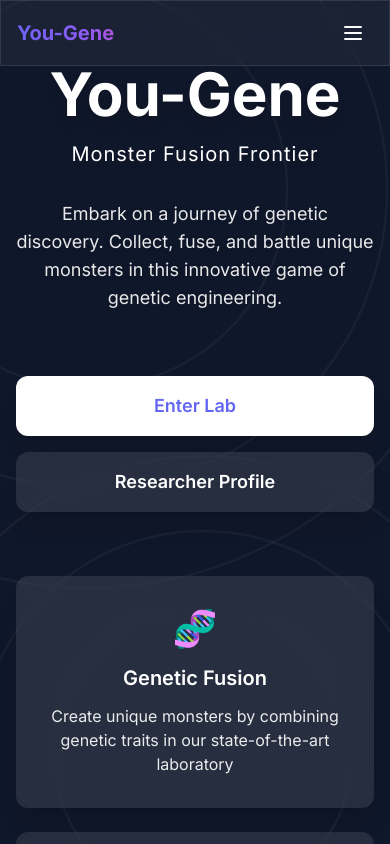
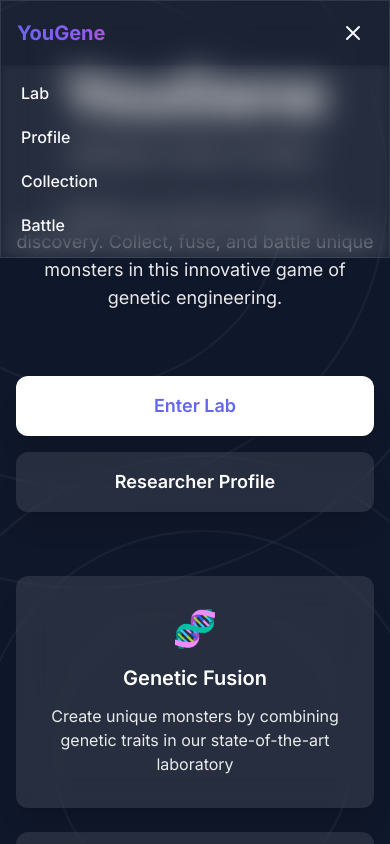
Before and after one commit to frifster/yougene, a React (Vite) app in the folder frontend/: page / in a window 390 px wide. Both pictures are taken after a click on the button "Open main menu". Shown: the top 844 px of the page. Built offline with nearby package versions, Linux system fonts and the light colour scheme.

Commit message:
Refactor Navigation and LandingPage components for consistency and mobile responsiveness. Updated branding from "You-Gene" to "YouGene" and added mobile menu toggle functionality.

```diff
--- a/frontend/src/components/Navigation.tsx
+++ b/frontend/src/components/Navigation.tsx
@@ -1,11 +1,16 @@
-import React from 'react';
+import React, { useState } from 'react';
 import { Link, useLocation } from 'react-router-dom';
 
 const Navigation: React.FC = () => {
   const location = useLocation();
+  const [isMobileMenuOpen, setIsMobileMenuOpen] = useState(false);
 
   const isActive = (path: string) => {
     return location.pathname === path;
+  };
+
+  const toggleMobileMenu = () => {
+    setIsMobileMenuOpen(!isMobileMenuOpen);
   };
 
   return (
@@ -13,8 +18,8 @@ const Navigation: React.FC = () => {
       <div className="max-w-7xl mx-auto px-4 sm:px-6 lg:px-8">
         <div className="flex items-center justify-between h-16">
           {/* Logo */}
-          <Link to="/" className="flex items-center">
-            <span className="text-xl font-bold gradient-text">You-Gene</span>
+          <Link to="/" className="flex items-center select-none">
+            <span className="text-xl font-bold gradient-text">YouGene</span>
           </Link>
 
           {/* Navigation Links */}
@@ -22,7 +27,7 @@ const Navigation: React.FC = () => {
             <div className="flex items-center space-x-4">
               <Link
                 to="/hub"
-                className={`px-3 py-2 rounded-lg text-sm font-medium transition-colors duration-200 ${
+                className={`px-3 py-2 rounded-lg text-sm font-medium transition-colors duration-200 select-none ${
                   isActive('/hub')
                     ? 'bg-primary/20 text-primary'
                     : 'text-text/80 hover:text-text hover:bg-white/5'
@@ -32,7 +37,7 @@ const Navigation: React.FC = () => {
               </Link>
               <Link
                 to="/profile"
-                className={`px-3 py-2 rounded-lg text-sm font-medium transition-colors duration-200 ${
+                className={`px-3 py-2 rounded-lg text-sm font-medium transition-colors duration-200 select-none ${
                   isActive('/profile')
                     ? 'bg-primary/20 text-primary'
                     : 'text-text/80 hover:text-text hover:bg-white/5'
@@ -42,7 +47,7 @@ const Navigation: React.FC = () => {
               </Link>
               <Link
                 to="/collection"
-                className={`px-3 py-2 rounded-lg text-sm font-medium transition-colors duration-200 ${
+                className={`px-3 py-2 rounded-lg text-sm font-medium transition-colors duration-200 select-none ${
                   isActive('/collection')
                     ? 'bg-primary/20 text-primary'
                     : 'text-text/80 hover:text-text hover:bg-white/5'
@@ -52,7 +57,7 @@ const Navigation: React.FC = () => {
               </Link>
               <Link
                 to="/battle"
-                className={`px-3 py-2 rounded-lg text-sm font-medium transition-colors duration-200 ${
+                className={`px-3 py-2 rounded-lg text-sm font-medium transition-colors duration-200 select-none ${
                   isActive('/battle')
                     ? 'bg-primary/20 text-primary'
                     : 'text-text/80 hover:text-text hover:bg-white/5'
@@ -67,13 +72,30 @@ const Navigation: React.FC = () => {
           <div className="md:hidden">
             <button
               type="button"
-              className="inline-flex items-center justify-center p-2 rounded-lg text-text/80 hover:text-text hover:bg-white/5 focus:outline-none"
+              onClick={toggleMobileMenu}
+              className="inline-flex items-center justify-center p-2 rounded-lg text-text/80 hover:text-text hover:bg-white/5 focus:outline-none select-none"
               aria-controls="mobile-menu"
-              aria-expanded="false"
+              aria-expanded={isMobileMenuOpen}
             >
               <span className="sr-only">Open main menu</span>
+              {isMobileMenuOpen ? (
                 <svg
-                className="block h-6 w-6"
+                  className="h-6 w-6"
+                  xmlns="http://www.w3.org/2000/svg"
+                  fill="none"
+                  viewBox="0 0 24 24"
+                  stroke="currentColor"
+                >
+                  <path
+                    strokeLinecap="round"
+                    strokeLinejoin="round"
+                    strokeWidth={2}
+                    d="M6 18L18 6M6 6l12 12"
+                  />
+                </svg>
+              ) : (
+                <svg
+                  className="h-6 w-6"
                   xmlns="http://www.w3.org/2000/svg"
                   fill="none"
                   viewBox="0 0 24 24"
@@ -86,17 +108,24 @@ const Navigation: React.FC = () => {
                     d="M4 6h16M4 12h16M4 18h16"
                   />
                 </svg>
+              )}
             </button>
           </div>
         </div>
       </div>
 
       {/* Mobile menu */}
-      <div className="md:hidden hidden" id="mobile-menu">
-        <div className="px-2 pt-2 pb-3 space-y-1 sm:px-3">
+      <div
+        className={`md:hidden transition-all duration-300 ease-in-out ${
+          isMobileMenuOpen ? 'opacity-100 max-h-96' : 'opacity-0 max-h-0 overflow-hidden'
+        }`}
+        id="mobile-menu"
+      >
+        <div className="px-2 pt-2 pb-3 space-y-1 sm:px-3 bg-background/95 backdrop-blur-sm">
           <Link
             to="/hub"
-            className={`block px-3 py-2 rounded-lg text-base font-medium ${
+            onClick={() => setIsMobileMenuOpen(false)}
+            className={`block px-3 py-2 rounded-lg text-base font-medium transition-colors duration-200 select-none ${
               isActive('/hub')
                 ? 'bg-primary/20 text-primary'
                 : 'text-text/80 hover:text-text hover:bg-white/5'
@@ -106,7 +135,8 @@ const Navigation: React.FC = () => {
           </Link>
           <Link
             to="/profile"
-            className={`block px-3 py-2 rounded-lg text-base font-medium ${
+            onClick={() => setIsMobileMenuOpen(false)}
+            className={`block px-3 py-2 rounded-lg text-base font-medium transition-colors duration-200 select-none ${
               isActive('/profile')
                 ? 'bg-primary/20 text-primary'
                 : 'text-text/80 hover:text-text hover:bg-white/5'
@@ -116,7 +146,8 @@ const Navigation: React.FC = () => {
           </Link>
           <Link
             to="/collection"
-            className={`block px-3 py-2 rounded-lg text-base font-medium ${
+            onClick={() => setIsMobileMenuOpen(false)}
+            className={`block px-3 py-2 rounded-lg text-base font-medium transition-colors duration-200 select-none ${
               isActive('/collection')
                 ? 'bg-primary/20 text-primary'
                 : 'text-text/80 hover:text-text hover:bg-white/5'
@@ -126,7 +157,8 @@ const Navigation: React.FC = () => {
           </Link>
           <Link
             to="/battle"
-            className={`block px-3 py-2 rounded-lg text-base font-medium ${
+            onClick={() => setIsMobileMenuOpen(false)}
+            className={`block px-3 py-2 rounded-lg text-base font-medium transition-colors duration-200 select-none ${
               isActive('/battle')
                 ? 'bg-primary/20 text-primary'
                 : 'text-text/80 hover:text-text hover:bg-white/5'
--- a/frontend/src/pages/LandingPage.tsx
+++ b/frontend/src/pages/LandingPage.tsx
@@ -30,7 +30,7 @@ const LandingPage: React.FC = () => {
           <div className="w-full text-center space-y-8">
             <div className="space-y-4">
               <h1 className="text-6xl sm:text-7xl lg:text-8xl font-bold text-white drop-shadow-lg">
-                You-Gene
+                YouGene
               </h1>
               <h2 className="text-xl sm:text-2xl lg:text-3xl text-white font-light tracking-wider drop-shadow-md">
                 Monster Fusion Frontier
```
Also changed, not shown: 1 other file (tests, documents, lock files or other folders). Lines whose indentation alone changed are shown as unchanged.
